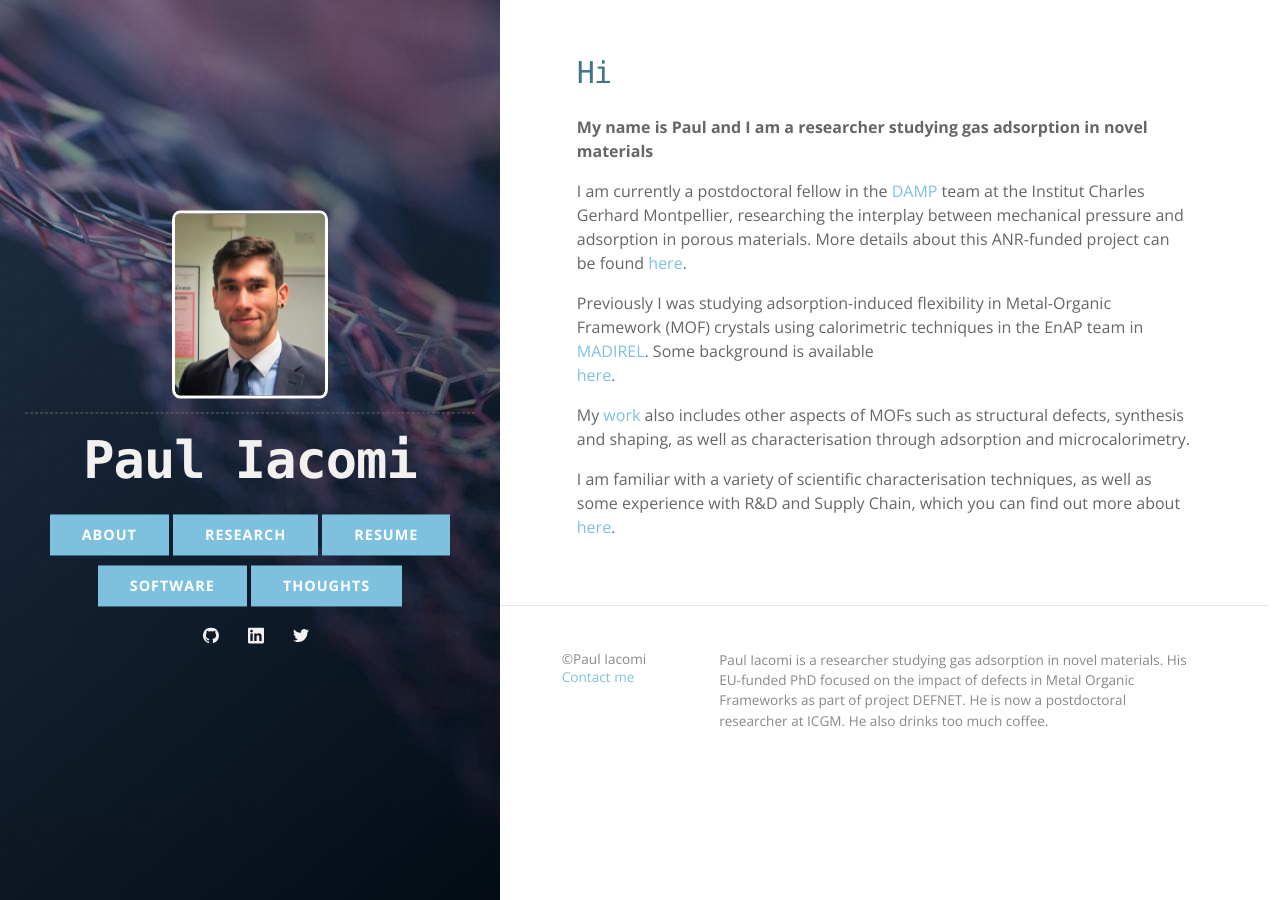
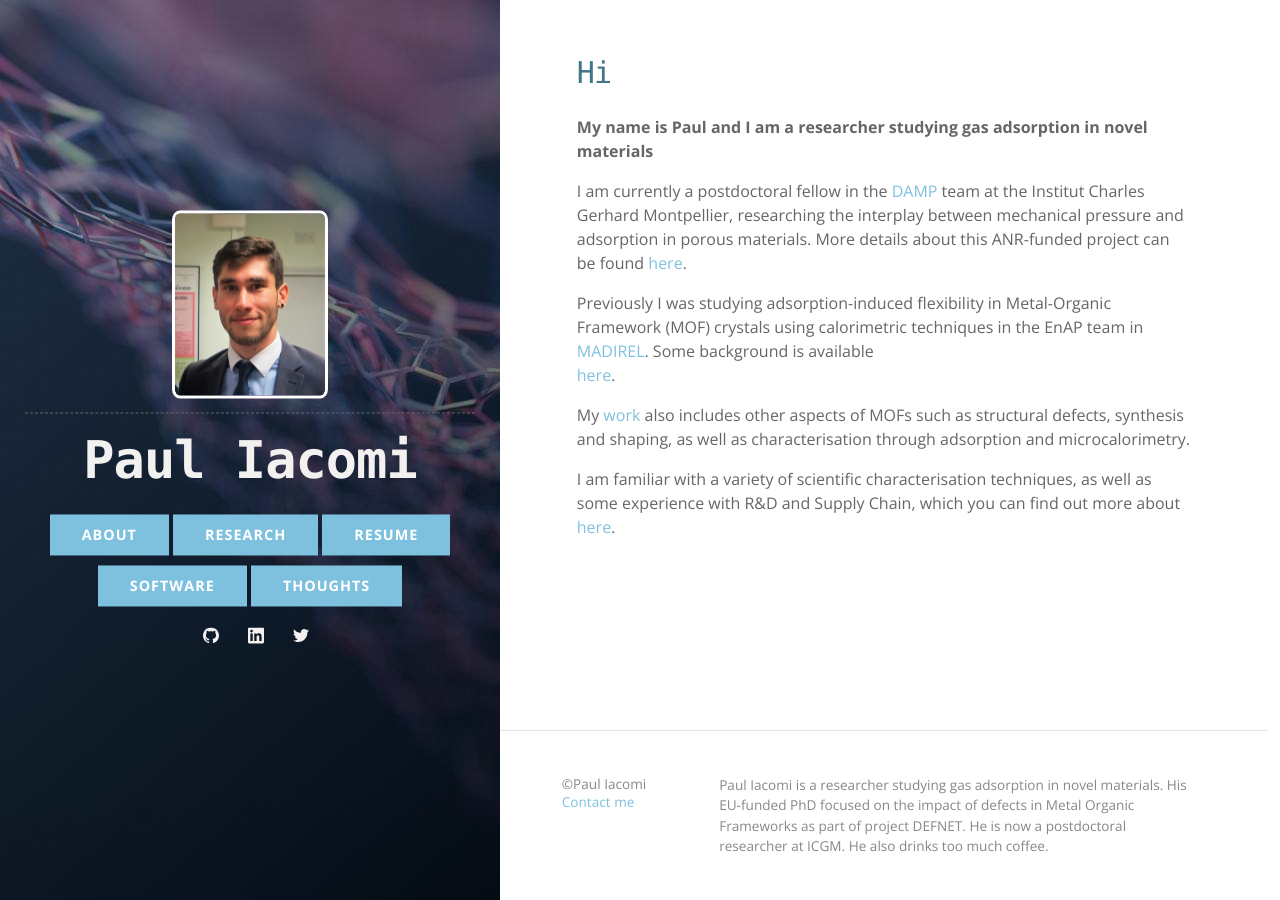
Before and after one commit to pauliacomi/pauliacomi.github.com, a Jekyll site: the page built from index.md, in a window 1280 px wide. Built offline with Jekyll 4.4.1, drawn with Linux system fonts in a browser that asks for light colours; our own code applies the rules of GitHub Pages for plain Markdown files.

Commit message:
flexbox content/footer

```diff
--- a/_sass/layout.scss
+++ b/_sass/layout.scss
@@ -212,8 +212,6 @@ label[for="nav-trigger"] {
 .main-content {
     width: 60%;
     margin-left: 40%;
-    -webkit-font-smoothing: antialiased;
-    flex: 1 0 auto;
 
     @include large{
         margin-left: $header-width;
@@ -222,6 +220,11 @@ label[for="nav-trigger"] {
         margin-left: 0%;
         width: 100%;
     }
+
+    // Stacked content/footer
+    min-height: 100vh;
+    display: flex;
+    flex-direction: column;
 
     h1 {
       font-size: 30px;
@@ -258,6 +261,10 @@ label[for="nav-trigger"] {
     margin: 0 10%;
     padding: 50px 0;
     max-width: 1000px;
+
+    // top
+    flex: 1 auto;
+    flex-grow: 1;
 
     @include large{
       max-width: $med-width;
```
